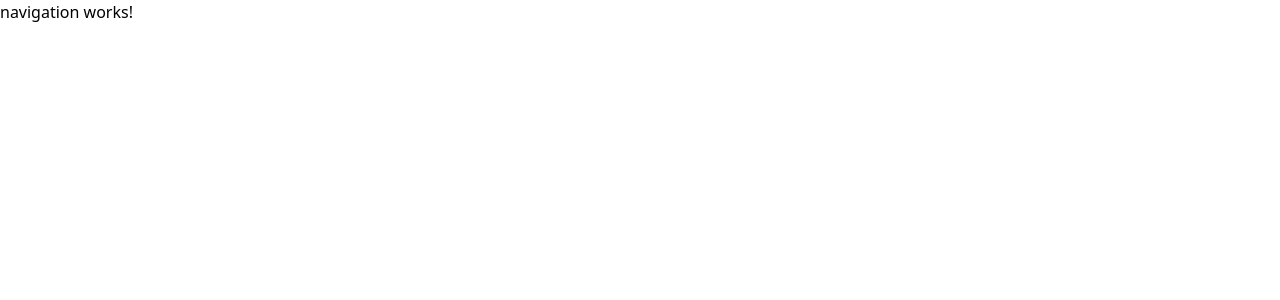
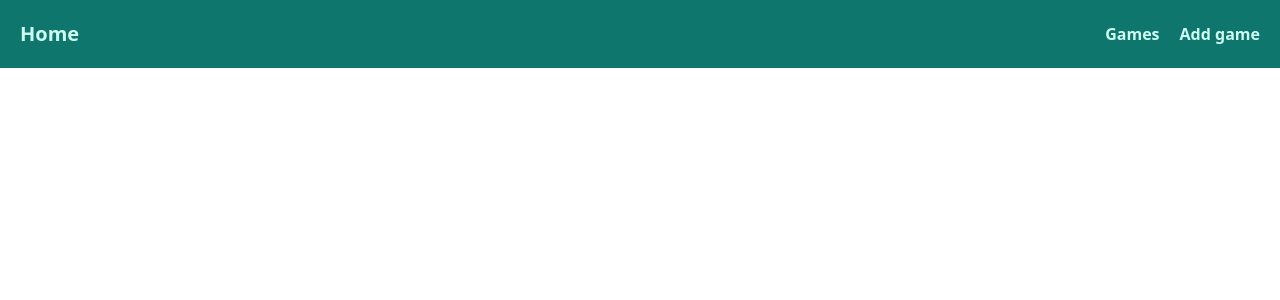
Before and after one commit to chemokita13/angular-mysql-CRUD, an Angular app in the folder client/: page / in a window 1280 px wide. Shown: the top 300 px of the page. Built offline with nearby package versions, Linux system fonts and the light colour scheme.

Commit message:
nav styles

```diff
--- a/client/src/app/components/navigation/navigation.component.html
+++ b/client/src/app/components/navigation/navigation.component.html
@@ -1 +1,7 @@
-<p>navigation works!</p>
+<nav class=" bg-teal-700 p-5 flex items-center justify-between text-teal-100 font-bold">
+    <a class="text-xl transition-transform hover:scale-105 hover:text-teal-50 hover:underline">Home</a>
+    <ul class="flex gap-5">
+        <li class="transition-transform hover:scale-105 hover:text-teal-50 hover:underline"><a >Games</a></li>
+        <li class="transition-transform hover:scale-105 hover:text-teal-50 hover:underline"><a >Add game</a></li>
+    </ul>
+</nav>
```
